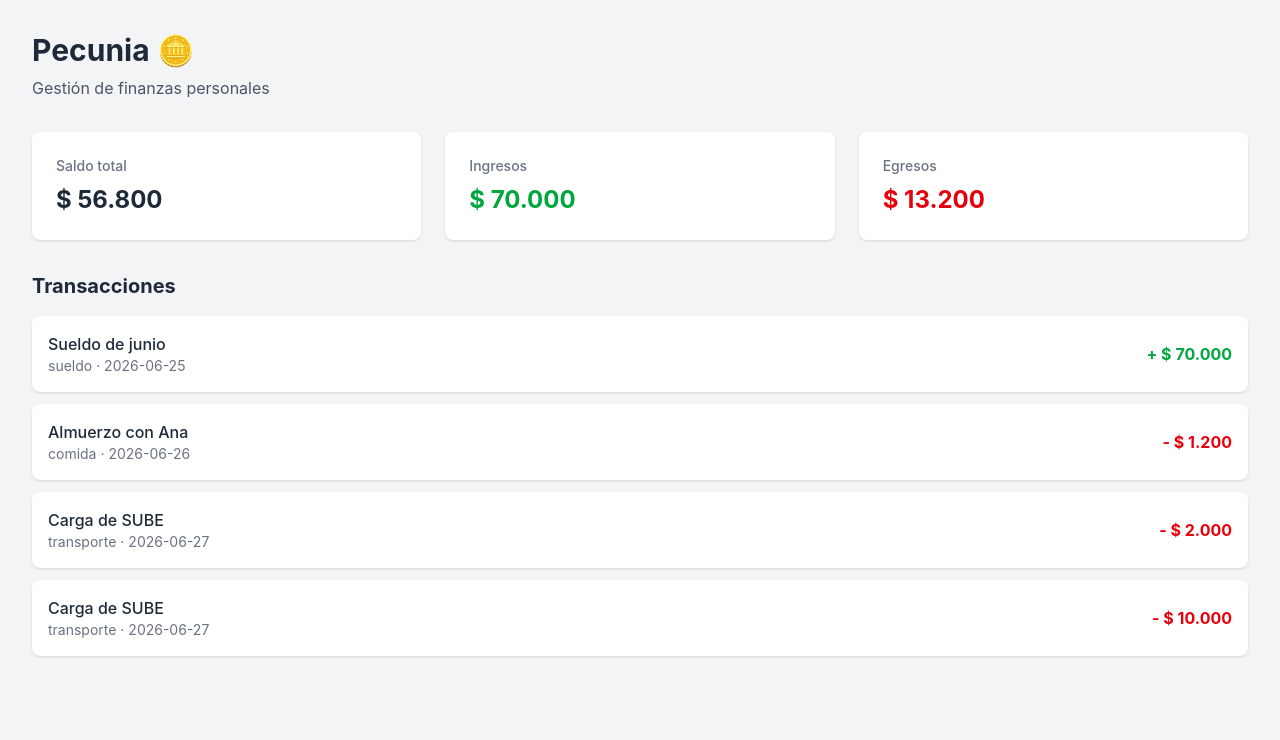
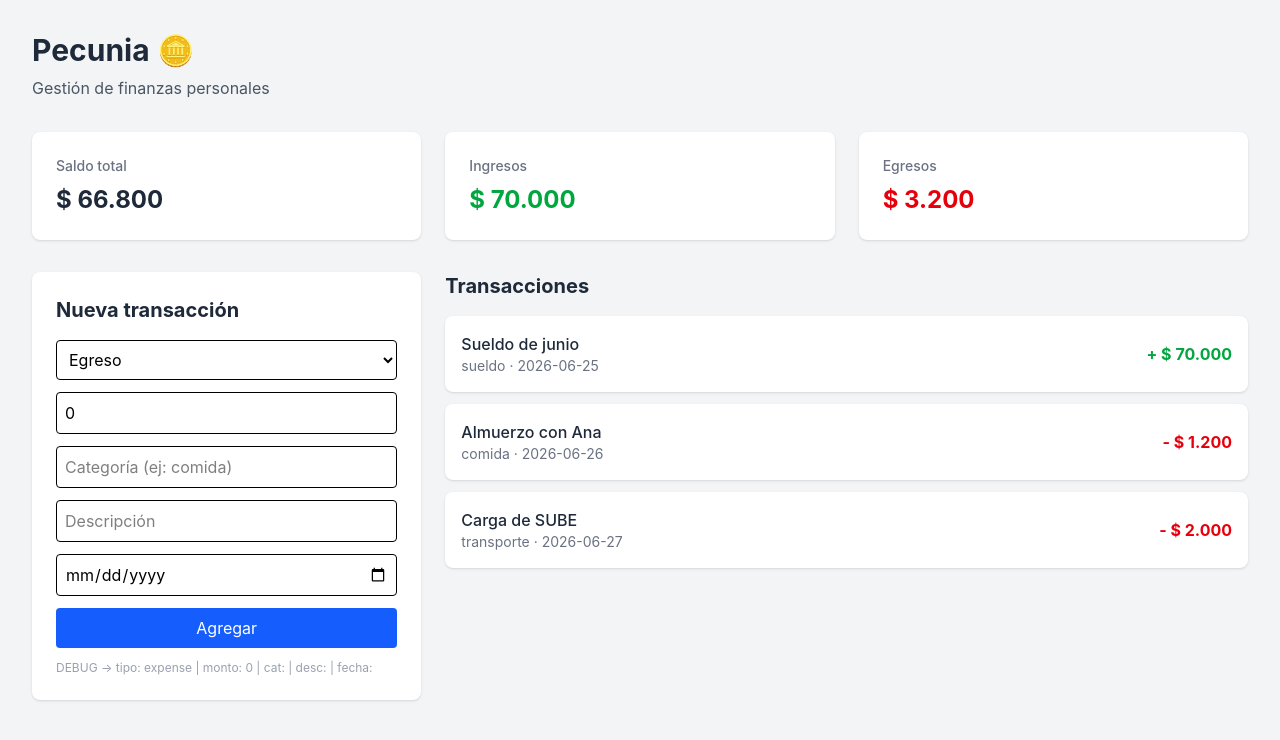
Before and after one commit to Mtronc97/pecunia, a Vue app in the folder client/: page / in a window 1280 px wide. Shown: the top 740 px of the page. Built offline with nearby package versions, Linux system fonts and the light colour scheme.

Commit message:
feat: formulario con campos conectados

```diff
--- a/client/src/App.vue
+++ b/client/src/App.vue
@@ -3,6 +3,7 @@ import { ref, computed } from "vue";
 import SummaryCard from "./components/SummaryCard.vue";
 import type { Transaction } from "./types/transaction";
 import TransactionList from "./components/TransactionList.vue";
+import TransactionForm from "./components/TransactionForm.vue";
 
 const transactions = ref<Transaction[]>([
   {
@@ -25,14 +26,6 @@ const transactions = ref<Transaction[]>([
     id: "3",
     type: "expense",
     amount: 2000,
-    category: "transporte",
-    description: "Carga de SUBE",
-    date: "2026-06-27",
-  },
-  {
-    id: "4",
-    type: "expense",
-    amount: 10000,
     category: "transporte",
     description: "Carga de SUBE",
     date: "2026-06-27",
@@ -65,8 +58,13 @@ const balance = computed(() => totalIncome.value - totalExpense.value);
       <SummaryCard title="Egresos" :amount="totalExpense" color="text-red-600" />
     </div>
 
-    <div class="mt-8">
-      <TransactionList :transactions="transactions" />
+    <div class="grid grid-cols-1 md:grid-cols-3 gap-6 mt-8">
+      <div class="md:col-span-1">
+        <TransactionForm />
+      </div>
+      <div class="md:col-span-2">
+        <TransactionList :transactions="transactions" />
+      </div>
     </div>
   </div>
 </template>
--- /dev/null
+++ b/client/src/components/TransactionForm.vue
@@ -0,0 +1,54 @@
+<script setup lang="ts">
+import { ref } from "vue";
+import type { TransactionType } from "../types/transaction";
+
+const type = ref<TransactionType>("expense");
+const amount = ref<number>(0);
+const category = ref<string>("");
+const description = ref<string>("");
+const date = ref<string>("");
+</script>
+
+<template>
+<div class="bg-white rounded-lg shadow p-6">
+    <h2 class="text-xl font-bold text-gray-800 mb-4">Nueva transacción</h2>
+
+    <div class="flex flex-col gap-3">
+        <select v-model="type" class="border rounded p-2">
+            <option value="income">Ingreso</option>
+            <option value="expense">Egreso</option>
+        </select>
+
+        <input
+        v-model.number="amount"
+        type="number"
+        placeholder="Monto"
+        class="border rounded p-2"
+        />
+
+        <input
+            v-model="category"
+            type="text"
+            placeholder="Categoría (ej: comida)"
+            class="border rounded p-2"
+        />
+
+        <input
+            v-model="description"
+            type="text"
+            placeholder="Descripción"
+            class="border rounded p-2"
+        />
+
+        <input v-model="date" type="date" class="border rounded p-2" />
+
+        <button class="bg-blue-600 text-white rounded p-2 hover:bg-blue-700">
+            Agregar
+        </button>
+
+        <p class="text-xs text-gray-400">
+            DEBUG → tipo: {{ type }} | monto: {{ amount }} | cat: {{ category }} | desc: {{ description }} | fecha: {{ date }}
+        </p>
+    </div>
+</div>
+</template>
```
